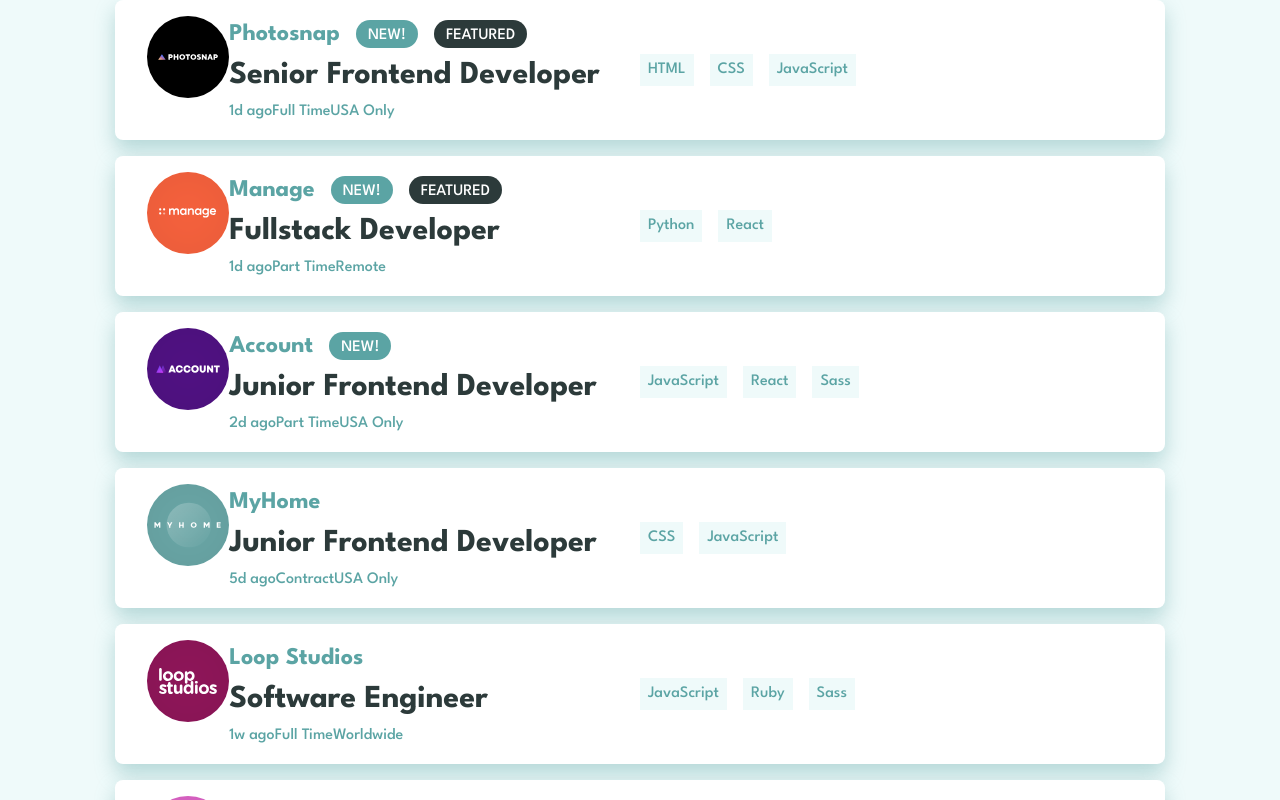
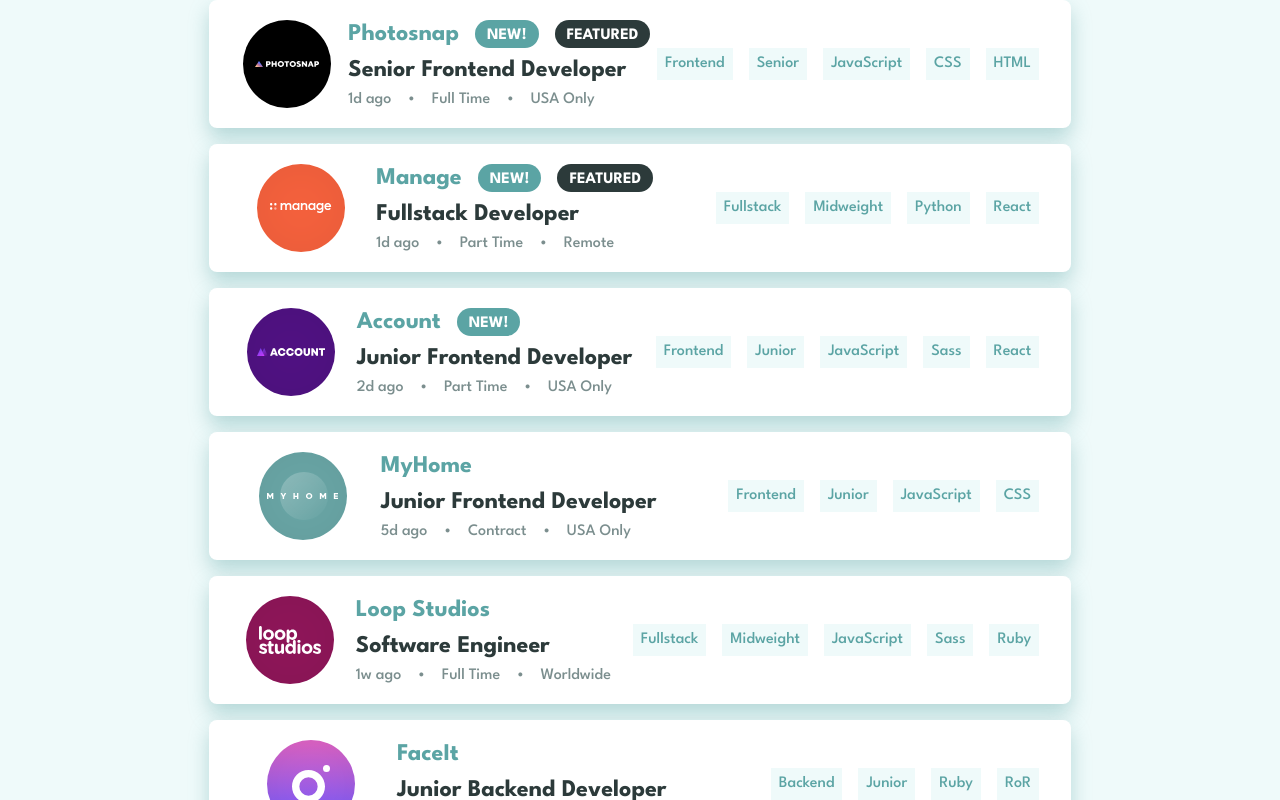
Before and after one commit to CranJeus/static-job-listings, a Next.js app: page / in a window 1280 px wide. Shown: the top 800 px of the page. Built offline with nearby package versions, Linux system fonts and the light colour scheme.

Commit message:
initial styling of mobile view

```diff
--- a/src/app/components/JobListing.module.css
+++ b/src/app/components/JobListing.module.css
@@ -1,30 +1,48 @@
 .card {
     display: grid;
-    grid-template-columns: 1fr 5fr 6fr;
+    grid-template-areas:
+        "card__logo card__left card__right";
     background-color: white;
     box-shadow: 0px 10px 20px var(--desaturated-dark-cyan-shadow);
     border-radius: .5rem;
     padding: 1rem 2rem;
+    width: 100%;
 }
+
+.card__logo {
+    width: 88px;
+    height: 88px;
+    place-self: center;
+    margin-right: 1rem;
+}
+
+
 
 .card__titlebar {
     display: flex;
     gap: 1rem;
     place-items: center;
+    font-weight: var(--fw-bold);
+}
+
+.card__position {
+    font-size: 1.5rem;
 }
 
 .card__details {
     display: flex;
+    color: var(--dark-grayish-cyan);
+    gap: 1rem;
 }
+
 .card__position {
     color: var(--very-dark-grayish-cyan)
 }
 
 .card__right {
     display: flex;
-    align-content: right;
+    flex-direction: row-reverse;
     place-items: center;
-    float: right;
     gap: 1rem;
 }
 
@@ -56,3 +74,18 @@
     padding: .25em .5em;
     cursor: pointer;
 }
+
+@media(max-width:600) {
+    .card {
+        display: grid;
+        grid-template-areas:
+            "card__logo"
+            "card__left"
+            "card__right";
+        background-color: white;
+        box-shadow: 0px 10px 20px var(--desaturated-dark-cyan-shadow);
+        border-radius: .5rem;
+        padding: 1rem 2rem;
+        width: 100%;
+    }
+}
--- a/src/app/components/JobListing.tsx
+++ b/src/app/components/JobListing.tsx
@@ -1,5 +1,5 @@
 import React from 'react';
-import  styles  from './JobListing.module.css';
+import styles from './JobListing.module.css';
 
 interface jobListingProps {
     jobListing: {
@@ -19,10 +19,10 @@
     };
 }
 
-const JobListing: React.FC<jobListingProps> = ({jobListing}) => {
+const JobListing: React.FC<jobListingProps> = ({ jobListing }) => {
     return (
         <div className={styles.card}>
-            <picture><img src={jobListing.logo} alt={jobListing.company} /></picture>
+            <picture className={styles.card__logo}><img src={jobListing.logo} alt={jobListing.company} /></picture>
             <div className={styles.card__left}>
                 <div className={styles.card__titlebar}>
                     <h2 className={styles.card__title}>{jobListing.company}</h2>
@@ -32,17 +32,21 @@
                 <h1 className={styles.card__position}>{jobListing.position}</h1>
                 <div className={styles.card__details}>
                     <p className={styles.card__paragraph}>{jobListing.postedAt}</p>
+                    <p className="card__separator">•</p>
                     <p className={styles.card__paragraph}>{jobListing.contract}</p>
+                    <p className="card__separator">•</p>
                     <p className={styles.card__paragraph}>{jobListing.location}</p>
                 </div>
             </div>
             <div className={styles.card__right}>
-                {jobListing.languages.map((tag: string , index: number) => (
+                {jobListing.tools.map((tag: string, index: number) => (
                     <div className={styles.card__tag} key={index}>{tag}</div>
                 ))}
-                {jobListing.tools.map((tag: string , index: number) => (
+                {jobListing.languages.map((tag: string, index: number) => (
                     <div className={styles.card__tag} key={index}>{tag}</div>
                 ))}
+                <div className={styles.card__tag} >{jobListing.level}</div>
+                <div className={styles.card__tag} >{jobListing.role}</div>
             </div>
         </div>
     );
```
